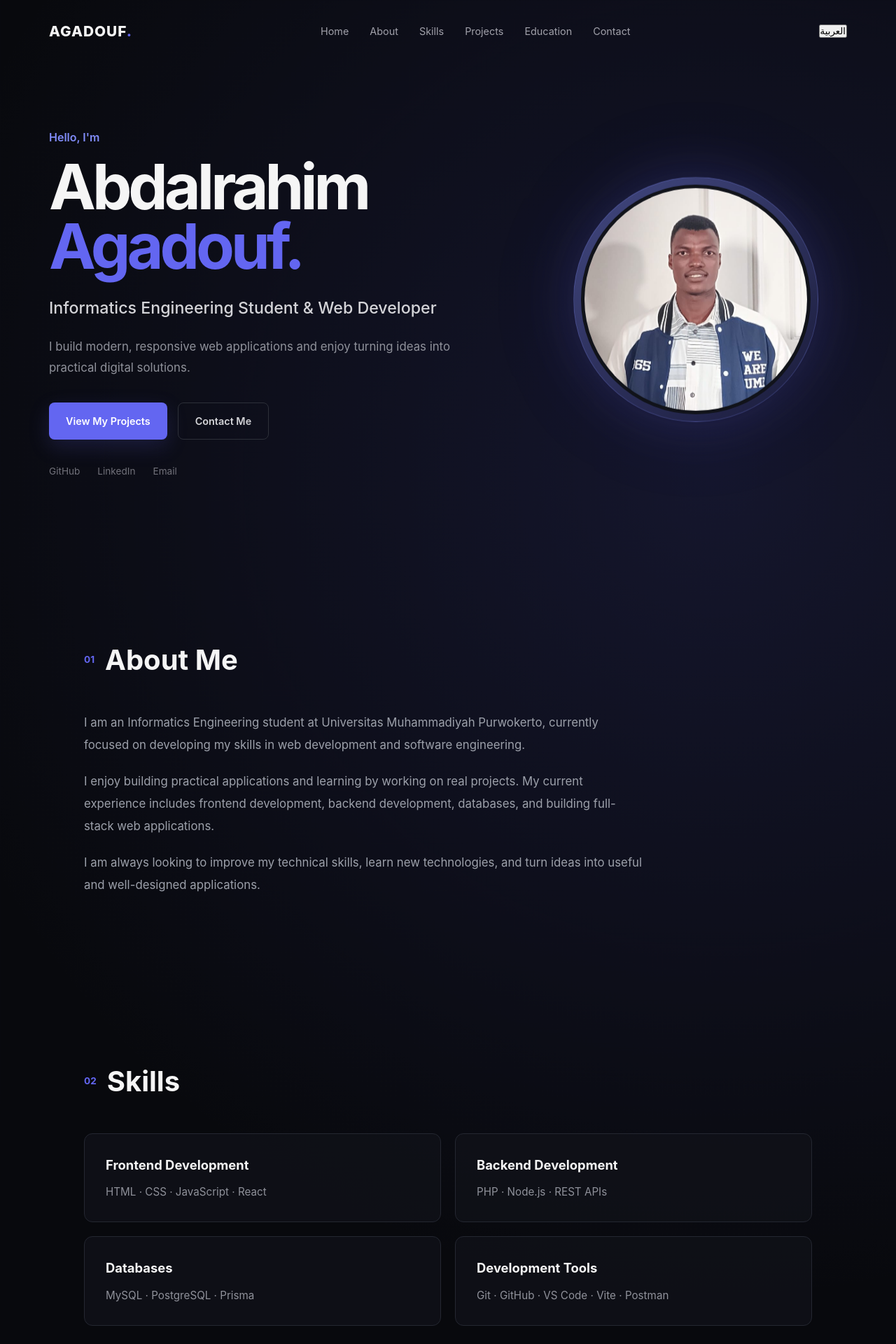
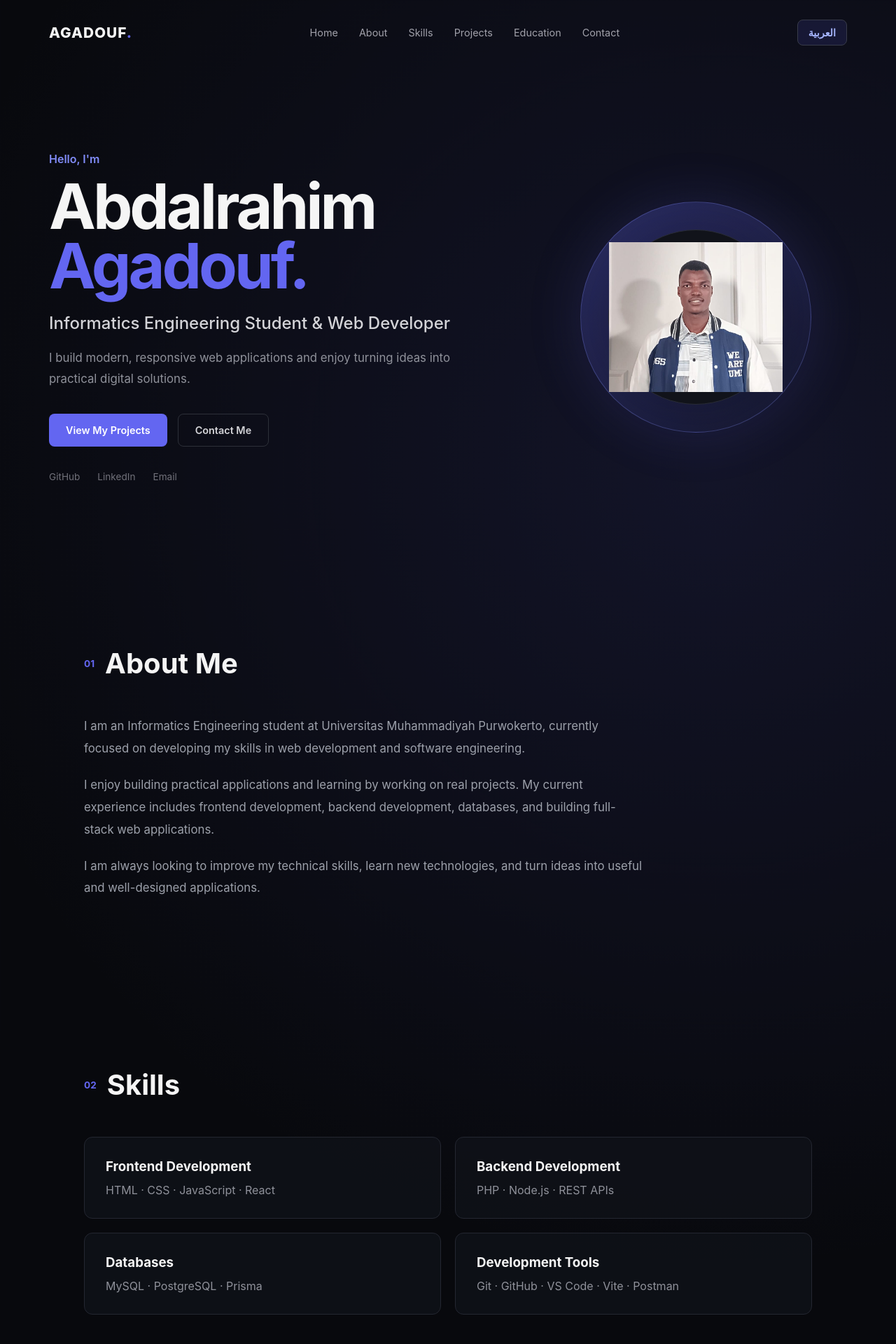
Before and after one commit to Agadouf/my-portfolio, a React (Vite) app: page / in a window 1280 px wide. Shown: the top 1920 px of the page at 70% size. Built offline with nearby package versions, Linux system fonts and the light colour scheme.

Commit message:
Update App.css

```diff
--- a/src/App.css
+++ b/src/App.css
@@ -1,695 +1,160 @@
+/* ================================
+   Language Switch
+================================ */
+
+.language-switch {
+  flex-shrink: 0;
+  padding: 9px 15px;
+  border: 1px solid #383b4a;
+  border-radius: 8px;
+  background: rgba(99, 102, 241, 0.12);
+  color: #a5b4fc;
+  font-family: inherit;
+  font-size: 0.9rem;
+  font-weight: 600;
+  cursor: pointer;
+  transition: background 0.3s ease, border-color 0.3s ease;
+}
+
+.language-switch:hover {
+  background: rgba(99, 102, 241, 0.25);
+  border-color: #6366f1;
+}
 
 /* ================================
-   Global
+   Arabic / RTL
 ================================ */
 
-* {
-  margin: 0;
-  padding: 0;
-  box-sizing: border-box;
+.portfolio.arabic {
+  direction: rtl;
+  text-align: right;
 }
 
-html {
-  scroll-behavior: smooth;
+.portfolio.arabic .hero h1 {
+  letter-spacing: 0;
+  line-height: 1.3;
 }
 
-body {
-  font-family:
-    Inter, system-ui, -apple-system, BlinkMacSystemFont, "Segoe UI", sans-serif;
-  background: #08090d;
-  color: #f5f5f5;
-  line-height: 1.6;
+.portfolio.arabic .hero h2,
+.portfolio.arabic .hero-description {
+  line-height: 1.9;
 }
 
-a {
-  color: inherit;
-  text-decoration: none;
+.portfolio.arabic .section-heading {
+  flex-direction: row;
 }
 
-.portfolio {
-  min-height: 100vh;
-  overflow-x: hidden;
-
-  background:
-    radial-gradient(
-      circle at 80% 15%,
-      rgba(99, 102, 241, 0.14),
-      transparent 30%
-    ),
-    radial-gradient(
-      circle at 10% 70%,
-      rgba(59, 130, 246, 0.08),
-      transparent 28%
-    ),
-    #08090d;
+.portfolio.arabic .project-card,
+.portfolio.arabic .skill-card,
+.portfolio.arabic .education-card {
+  text-align: right;
 }
 
-
-/* ================================
-   Navbar
-================================ */
-
-.navbar {
-  width: 100%;
-  max-width: 1200px;
-  margin: 0 auto;
-  padding: 28px 30px;
-
-  display: flex;
-  align-items: center;
-  justify-content: space-between;
-
-  position: relative;
-  z-index: 10;
+.portfolio.arabic .project-tech {
+  direction: ltr;
+  text-align: right;
 }
 
-.logo {
-  font-size: 1.3rem;
-  font-weight: 800;
-  letter-spacing: 1px;
+.portfolio.arabic .social-links,
+.portfolio.arabic .hero-buttons,
+.portfolio.arabic .contact-buttons {
+  flex-wrap: wrap;
 }
 
-.logo span {
-  color: #6366f1;
-}
-
-.nav-links {
-  display: flex;
-  align-items: center;
-  gap: 30px;
-}
-
-.nav-links a {
-  color: #a1a1aa;
-  font-size: 0.9rem;
-  transition:
-    color 0.3s ease,
-    transform 0.3s ease;
-}
-
-.nav-links a:hover {
-  color: #ffffff;
-  transform: translateY(-1px);
-}
-
-
-/* ================================
-   Hero
-================================ */
-
-.hero {
-  max-width: 1200px;
-  min-height: 720px;
-  margin: 0 auto;
-  padding: 80px 30px 110px;
-
-  display: grid;
-  grid-template-columns: 1.2fr 0.8fr;
-  align-items: center;
-  gap: 60px;
-}
-
-.hero-content {
-  position: relative;
-  z-index: 2;
-}
-
-.hero-greeting {
-  color: #818cf8;
-  font-size: 1rem;
-  font-weight: 600;
-  margin-bottom: 15px;
-}
-
-.hero h1 {
-  max-width: 800px;
-
-  font-size: clamp(3.5rem, 7vw, 6.5rem);
-  line-height: 0.95;
-  letter-spacing: -5px;
-
-  margin-bottom: 28px;
-}
-
-.hero h1 span {
-  color: #6366f1;
-}
-
-.hero h2 {
-  max-width: 700px;
-
-  color: #d4d4d8;
-  font-size: 1.45rem;
-  font-weight: 500;
-
-  margin-bottom: 20px;
-}
-
-.hero-description {
-  max-width: 620px;
-
-  color: #8f919a;
-  font-size: 1.05rem;
-  line-height: 1.8;
-}
-
-
-/* ================================
-   Hero Buttons
-================================ */
-
-.hero-buttons {
-  display: flex;
-  gap: 15px;
-  margin-top: 35px;
-}
-
-.btn {
-  display: inline-flex;
-  align-items: center;
-  justify-content: center;
-
-  padding: 14px 24px;
-
-  border-radius: 8px;
-
-  font-size: 0.9rem;
-  font-weight: 600;
-
-  transition:
-    transform 0.3s ease,
-    background 0.3s ease,
-    border-color 0.3s ease,
-    box-shadow 0.3s ease;
-}
-
-.primary-btn {
-  color: #ffffff;
-  background: #6366f1;
-
-  box-shadow: 0 10px 30px rgba(99, 102, 241, 0.18);
-}
-
-.primary-btn:hover {
-  background: #818cf8;
-  transform: translateY(-3px);
-  box-shadow: 0 15px 35px rgba(99, 102, 241, 0.28);
-}
-
-.secondary-btn {
-  color: #d4d4d8;
-  background: transparent;
-  border: 1px solid #2d3039;
-}
-
-.secondary-btn:hover {
-  color: #ffffff;
-  border-color: #6366f1;
-  transform: translateY(-3px);
-}
-
-
-/* ================================
-   Social Links
-================================ */
-
-.social-links {
-  display: flex;
-  align-items: center;
-  gap: 25px;
-  margin-top: 35px;
-}
-
-.social-links a {
-  color: #71717a;
-  font-size: 0.85rem;
-
-  transition:
-    color 0.3s ease,
-    transform 0.3s ease;
-}
-
-.social-links a:hover {
-  color: #818cf8;
-  transform: translateY(-2px);
-}
-
-
-/* ================================
-   Profile Image
-================================ */
-
-.hero-visual {
-  display: flex;
-  align-items: center;
-  justify-content: center;
-
-  position: relative;
-}
-
-.profile-circle {
-  width: 350px;
-  height: 350px;
-
-  border-radius: 50%;
-
-  padding: 10px;
-
-  background: linear-gradient(
-    145deg,
-    rgba(129, 140, 248, 0.45),
-    rgba(99, 102, 241, 0.08)
-  );
-
-  border: 1px solid rgba(129, 140, 248, 0.25);
-
-  box-shadow:
-    0 0 80px rgba(99, 102, 241, 0.18),
-    0 0 150px rgba(99, 102, 241, 0.08);
-
-  animation: floatProfile 5s ease-in-out infinite;
-}
-
-.profile-placeholder {
-  width: 100%;
-  height: 100%;
-
-  overflow: hidden;
-
-  border-radius: 50%;
-
-  background: #11131a;
-
-  border: 5px solid #11131a;
-}
-
-.profile-placeholder img {
-  width: 100%;
-  height: 100%;
-
-  display: block;
-
-  object-fit: cover;
-
-  /* Adjust the crop slightly toward the upper body/face */
-  object-position: center 25%;
-}
-
-@keyframes floatProfile {
-  0%,
-  100% {
-    transform: translateY(0);
-  }
-
-  50% {
-    transform: translateY(-10px);
-  }
-}
-
-
-/* ================================
-   Sections
-================================ */
-
-.section {
-  max-width: 1100px;
-  margin: 0 auto;
-  padding: 110px 30px;
-}
-
-.section-heading {
-  display: flex;
-  align-items: center;
-  gap: 15px;
-
-  margin-bottom: 50px;
-}
-
-.section-heading span {
-  color: #6366f1;
-  font-size: 0.85rem;
-  font-weight: 700;
-}
-
-.section-heading h2 {
-  font-size: 2.5rem;
-  line-height: 1.2;
-}
-
-
-/* ================================
-   About
-================================ */
-
-.about-content {
-  max-width: 800px;
-}
-
-.about-content p {
-  color: #9ca0aa;
-  font-size: 1.05rem;
-  line-height: 1.9;
-
-  margin-bottom: 20px;
-}
-
-
-/* ================================
-   Skills
-================================ */
-
-.skills-grid {
-  display: grid;
-  grid-template-columns: repeat(2, 1fr);
-  gap: 20px;
-}
-
-.skill-card {
-  padding: 30px;
-
-  background: rgba(17, 19, 26, 0.72);
-
-  border: 1px solid #242731;
-  border-radius: 12px;
-
-  transition:
-    transform 0.3s ease,
-    border-color 0.3s ease,
-    box-shadow 0.3s ease;
-}
-
-.skill-card:hover {
-  transform: translateY(-6px);
-
-  border-color: #6366f1;
-
-  box-shadow: 0 15px 40px rgba(0, 0, 0, 0.2);
-}
-
-.skill-card h3 {
-  font-size: 1.15rem;
-  margin-bottom: 12px;
-}
-
-.skill-card p {
-  color: #8f919a;
-  font-size: 0.95rem;
-}
-
-
-/* ================================
-   Projects
-================================ */
-
-.projects-grid {
-  display: grid;
-  grid-template-columns: repeat(3, 1fr);
-  gap: 20px;
-}
-
-.project-card {
-  min-height: 330px;
-
-  padding: 30px;
-
-  display: flex;
-  flex-direction: column;
-
-  background: rgba(17, 19, 26, 0.75);
-
-  border: 1px solid #242731;
-  border-radius: 12px;
-
-  transition:
-    transform 0.3s ease,
-    border-color 0.3s ease,
-    box-shadow 0.3s ease;
-}
-
-.project-card:hover {
-  transform: translateY(-7px);
-
-  border-color: #6366f1;
-
-  box-shadow: 0 20px 50px rgba(0, 0, 0, 0.25);
-}
-
-.project-number {
-  color: #6366f1;
-
-  font-size: 0.8rem;
-  font-weight: 700;
-
-  margin-bottom: 40px;
-}
-
-.project-card h3 {
-  font-size: 1.3rem;
-  margin-bottom: 18px;
-}
-
-.project-card p {
-  color: #8f919a;
-
-  font-size: 0.95rem;
-  line-height: 1.7;
-}
-
-.project-tech {
-  margin-top: auto;
-  padding-top: 25px;
-
-  color: #6366f1;
-
-  font-size: 0.8rem;
-}
-
-
-/* ================================
-   Contact
-================================ */
-
-.contact-section {
-  max-width: 900px;
-
-  margin: 100px auto;
-  padding: 100px 30px;
-
+.portfolio.arabic .contact-section {
   text-align: center;
 }
 
-.contact-label {
-  color: #6366f1;
-
-  font-size: 0.85rem;
-  font-weight: 600;
-
-  margin-bottom: 20px;
+.portfolio.arabic .contact-section > p:not(.contact-label) {
+  text-align: center;
 }
 
-.contact-section h2 {
-  font-size: clamp(2.5rem, 5vw, 4rem);
-
-  line-height: 1.1;
-
-  margin-bottom: 20px;
+/* Keep technical names and links readable */
+.portfolio.arabic .logo,
+.portfolio.arabic .project-links,
+.portfolio.arabic .social-links {
+  direction: ltr;
 }
 
-.contact-section > p:not(.contact-label) {
-  max-width: 650px;
-
-  margin: 0 auto 35px;
-
-  color: #8f919a;
-
-  line-height: 1.7;
-}
-
-
 /* ================================
-   Footer
-================================ */
-
-footer {
-  border-top: 1px solid #1d1f27;
-
-  padding: 30px;
-
-  text-align: center;
-
-  color: #62646d;
-
-  font-size: 0.8rem;
-}
-
-
-/* ================================
-   Tablet
+   Responsive Navbar
 ================================ */
 
 @media (max-width: 850px) {
   .navbar {
-    padding: 24px 25px;
+    gap: 15px;
+    flex-wrap: wrap;
   }
 
   .nav-links {
-    gap: 18px;
-  }
-
-  .hero {
-    grid-template-columns: 1fr;
-
-    min-height: auto;
-
-    padding-top: 70px;
-
-    text-align: center;
-  }
-
-  .hero-description {
-    margin-left: auto;
-    margin-right: auto;
-  }
-
-  .hero-buttons,
-  .social-links {
-    justify-content: center;
-  }
-
-  .hero-visual {
-    order: -1;
-    margin-bottom: 30px;
-  }
-
-  .profile-circle {
-    width: 290px;
-    height: 290px;
-  }
-
-  .projects-grid {
-    grid-template-columns: 1fr;
+    gap: 12px;
   }
 }
 
-
-/* ================================
-   Mobile
-================================ */
-
 @media (max-width: 600px) {
   .navbar {
-    padding: 22px 20px;
+    display: flex;
+    flex-wrap: wrap;
+    justify-content: space-between;
+    align-items: center;
+    padding: 20px;
   }
 
   .nav-links {
     display: none;
   }
 
-  .hero {
-    padding: 50px 20px 80px;
+  .language-switch {
+    width: auto;
+    padding: 9px 13px;
   }
 
-  .hero h1 {
-    font-size: clamp(3rem, 15vw, 4.5rem);
-
-    letter-spacing: -3px;
+  .portfolio.arabic .hero h1 {
+    font-size: clamp(2.7rem, 12vw, 4rem);
+    overflow-wrap: anywhere;
   }
 
-  .hero h2 {
+  .portfolio.arabic .hero h2 {
     font-size: 1.15rem;
   }
 
-  .hero-description {
-    font-size: 0.95rem;
+  .portfolio.arabic .project-card h3,
+  .portfolio.arabic .education-info h3 {
+    overflow-wrap: anywhere;
+    word-break: normal;
   }
 
-  .hero-buttons {
-    flex-direction: column;
-
+  .portfolio.arabic .education-card {
+    display: block;
     width: 100%;
+    min-width: 0;
   }
 
-  .btn {
+  .portfolio.arabic .education-info {
     width: 100%;
-  }
-
-  .profile-circle {
-    width: 240px;
-    height: 240px;
-  }
-
-  .section {
-    padding: 80px 20px;
-  }
-
-  .section-heading h2 {
-    font-size: 2rem;
-  }
-
-  .skills-grid {
-    grid-template-columns: 1fr;
-  }
-
-  .skill-card,
-  .project-card {
-    padding: 25px;
-  }
-
-  .contact-section {
-    margin: 60px auto;
-    padding: 80px 20px;
+    min-width: 0;
   }
 }
 
-/* =========================
-   Mobile Responsive Fix
-========================= */
+/* ================================
+   Global Overflow Protection
+================================ */
 
-@media (max-width: 768px) {
-
-  .education-card {
-    display: block;
-    padding: 28px 24px;
-    width: 100%;
-    box-sizing: border-box;
-  }
-
-  .education-year {
-    margin-bottom: 25px;
-    font-size: 1.1rem;
-  }
-
-  .education-info {
-    width: 100%;
-    max-width: 100%;
-    box-sizing: border-box;
-  }
-
-  .education-info h3 {
-    font-size: 1.5rem;
-    line-height: 1.3;
-    overflow-wrap: break-word;
-    word-break: normal;
-  }
-
-  .education-info h4 {
-    font-size: 1.15rem;
-    line-height: 1.4;
-  }
-
-  .education-info p {
-    font-size: 1rem;
-    line-height: 1.7;
-    overflow-wrap: break-word;
-  }
-
-}html,
+html,
 body {
   width: 100%;
   max-width: 100%;
-  overflow-x: hidden;
+  overflow-x: clip;
 }
 
-* {
-  box-sizing: border-box;
+.portfolio,
+.project-card,
+.skill-card,
+.education-card,
+.education-info {
+  min-width: 0;
 }
+
+img {
+  max-width: 100%;
+}
```
